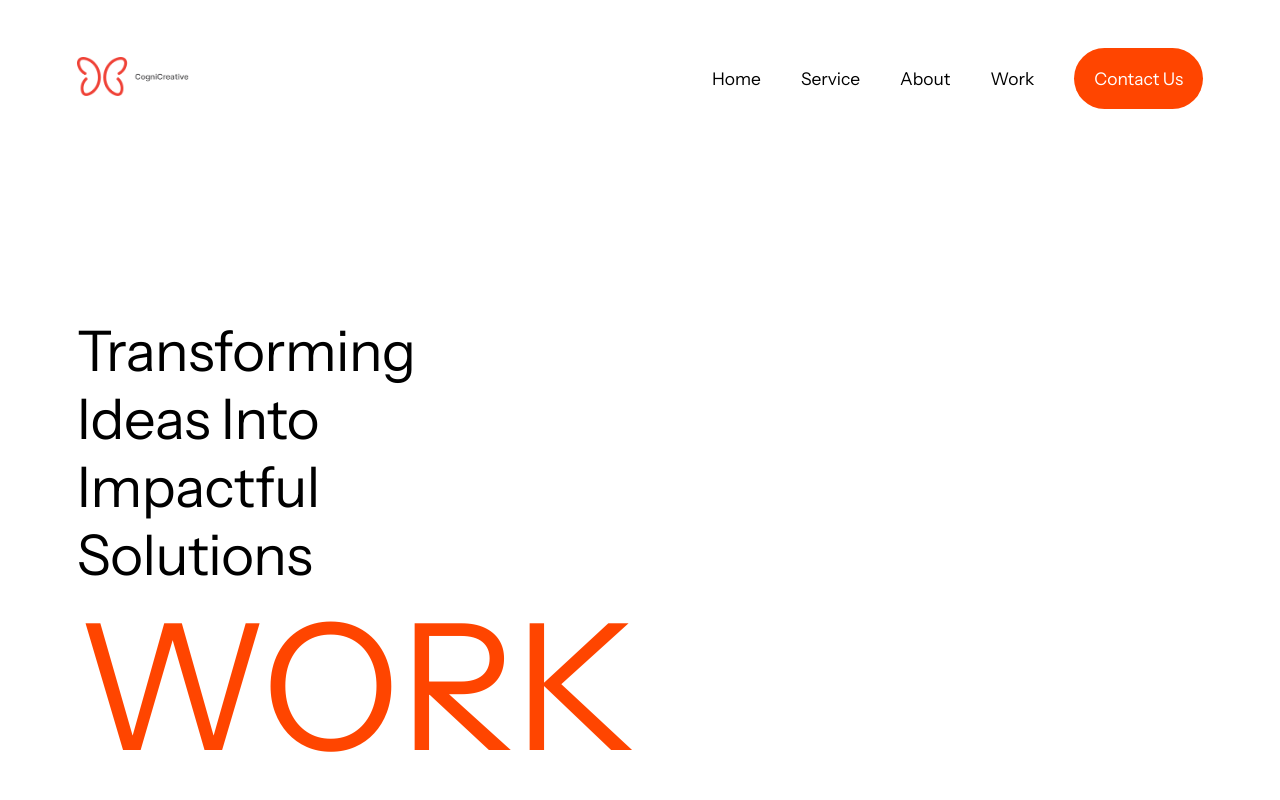
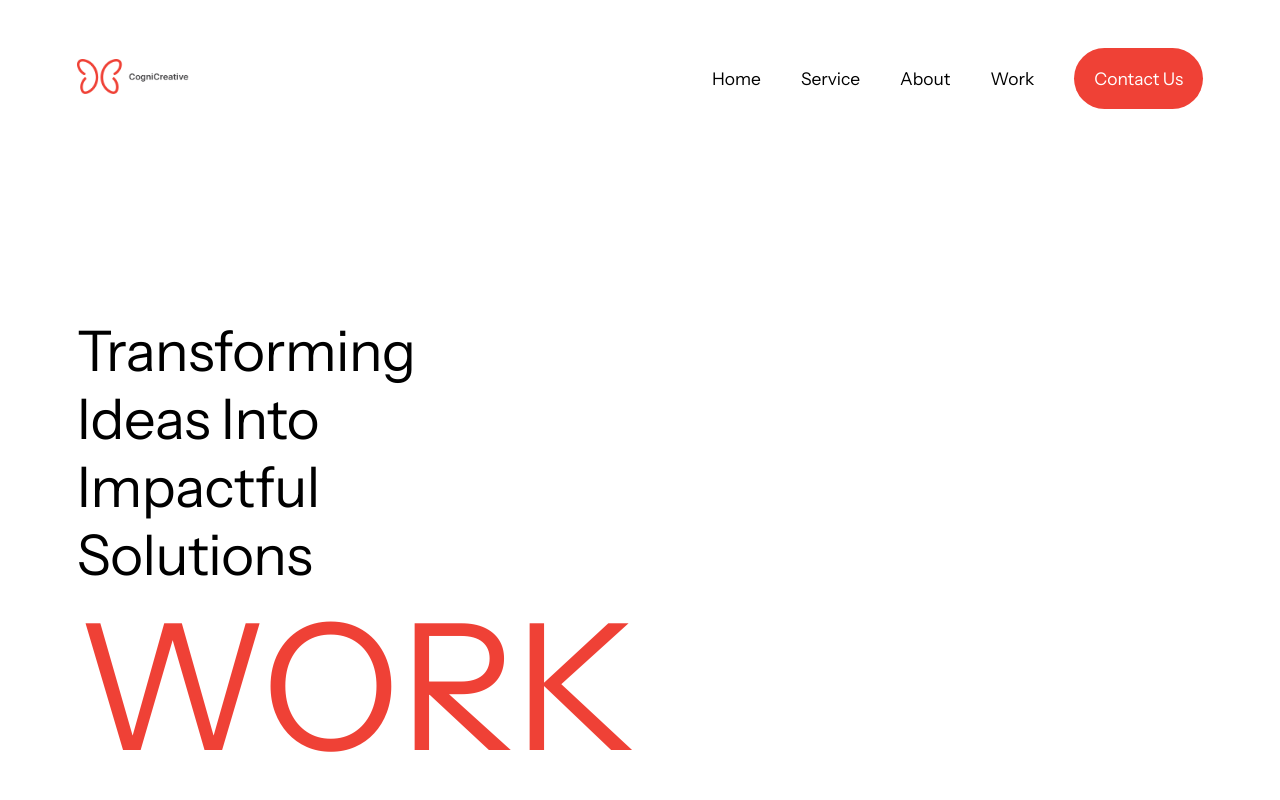
Before and after one commit to Kamal001-star/Cognicreative, a plain HTML site: page work.html in a window 1280 px wide. Shown: the top 800 px of the page. Drawn offline with Linux system fonts and the light colour scheme.

Commit message:
Colour Chaged logo

```diff
--- a/about.css
+++ b/about.css
@@ -63,7 +63,7 @@ nav {
   color: black;
 }
 .contactbutton {
-  background-color: orangered;
+  background-color: #EF4136;
   color: white;
   padding: 20px;
   border-radius: 50px;
@@ -82,7 +82,7 @@ nav {
   font-weight: 300;
 }
 .hero h1 {
-  color: orangered;
+  color: #EF4136;
   letter-spacing: -0.031rem;
   text-transform: uppercase;
   margin-top: 2rem;
@@ -152,7 +152,7 @@ nav {
   padding-top: 2.5rem;
 }
 .text {
-  border-top: 0.188rem solid orangered;
+  border-top: 0.188rem solid #EF4136;
   width: 100%;
   padding-top: 2.5rem;
   font-size: 2rem;
@@ -181,7 +181,7 @@ nav {
   line-height: 1.15;
 }
 .valuecard span {
-  color: orangered;
+  color: #EF4136;
 }
 
 .diffvalue {
@@ -327,7 +327,7 @@ nav {
   padding: 4rem;
   width: 500px;
   height: 500px;
-  border : 5px solid orangered;
+  border : 5px solid #EF4136;
   border-radius: 100%;
   position: relative;
   text-decoration: none;
@@ -335,7 +335,7 @@ nav {
   color: black;
 }
 .get-in-touch-btn a:hover{
-  background-color: orange;
+  background-color: #EF4136;
   border: 0;
   color: white;
 }
@@ -405,7 +405,7 @@ footer {
   margin-top: 100px;
 }
 .lowerfooter h1 a{
-  color: orangered;
+  color: #EF4136;
   letter-spacing: -0.031rem;
   text-transform: uppercase;
   margin-top: 2rem;
@@ -420,7 +420,7 @@ footer {
   margin-top: 10vh;
 }
 .lowerfooter p a {
-  color: orangered;
+  color: #EF4136;
   font-size: 1.11rem;
 }
 .menu {
--- a/contact.css
+++ b/contact.css
@@ -64,7 +64,7 @@ nav {
     color: black;
   }
   .contactbutton {
-    background-color: orangered;
+    background-color: #EF4136;
     color: white;
     padding: 20px;
     border-radius: 50px;
@@ -104,7 +104,7 @@ nav {
     font-weight: 300;
 }
 .hero h1{
-    color: orangered;
+    color: #EF4136;
     letter-spacing: -.031rem;
     text-transform: uppercase;
     margin-top: 2rem;
@@ -203,7 +203,7 @@ textarea{
     padding-top: 5vh;
 }
 .form-submit{
-    background-color: orangered;
+    background-color: #EF4136;
     color: white;
     text-align: center;
     border-radius: 1200px;
@@ -282,7 +282,7 @@ footer {
 
 }
 .lowerfooter h1 a{
-    color: orangered;
+    color: #EF4136;
     letter-spacing: -.031rem;
     text-transform: uppercase;
     margin-top: 2rem;
@@ -297,7 +297,7 @@ footer {
     margin-top: 10vh;
 }
 .lowerfooter p a{
-    color: orangered;
+    color: #EF4136;
     font-size: 1.110rem;
 }
 @media screen and (max-width:600px) {
--- a/index.css
+++ b/index.css
@@ -51,11 +51,6 @@ nav {
     align-items: flex-start;
     width: 100%;
   }
-  .mobile h2 {
-    color: orange;
-    font-size: 1.5rem;
-    font-weight: bolder;
-  }
   .navbar-mobile {
     display: flex;
     flex-direction: column;
@@ -68,7 +63,7 @@ nav {
     color: black;
   }
   .contactbutton {
-    background-color: orangered;
+    background-color: #EF4136;
     color: white;
     padding: 20px;
     border-radius: 50px;
@@ -336,7 +331,7 @@ nav {
     padding: 4rem;
     width: 500px;
     height: 500px;
-    border : 5px solid orangered;
+    border : 5px solid #EF4136;
     border-radius: 100%;
     position: relative;
     text-decoration: none;
@@ -344,7 +339,7 @@ nav {
     color: black;
 }
 .get-in-touch-btn a:hover{
-    background-color: orange;
+    background-color: #EF4136;
     border: 0;
     color: white;
 }
@@ -425,7 +420,7 @@ footer a {
     margin-top: 10vh;
 }
 .lowerfooter p a{
-    color: orangered;
+    color: #EF4136;
     font-size: 1.110rem;
 }
 
--- a/sesrvice.css
+++ b/sesrvice.css
@@ -61,7 +61,7 @@ nav {
     color: black;
   }
   .contactbutton {
-    background-color: orangered;
+    background-color: #EF4136;
     color: white;
     padding: 20px;
     border-radius: 50px;
@@ -101,7 +101,7 @@ nav {
     font-weight: 300;
 }
 .hero h1{
-    color: orangered;
+    color: #EF4136;
     letter-spacing: -.031rem;
     text-transform: uppercase;
     margin-top: 2rem;
@@ -176,7 +176,7 @@ nav {
     border-radius: 100%;
 }
 span{
-    color: orangered;
+    color: #EF4136;
 }
 .para{
     display: none;
@@ -433,7 +433,7 @@ span{
     padding: 4rem;
     width: 500px;
     height: 500px;
-    border : 5px solid orangered;
+    border : 5px solid #EF4136;
     border-radius: 100%;
     position: relative;
     text-decoration: none;
@@ -441,7 +441,7 @@ span{
     color: black;
 }
 .get-in-touch-btn a:hover{
-    background-color: orange;
+    background-color: #EF4136;
     border: 0;
     color: white;
 }
@@ -510,7 +510,7 @@ footer {
 
 }
 .lowerfooter h1 a{
-    color: orangered;
+    color: #EF4136;
     letter-spacing: -.031rem;
     text-transform: uppercase;
     margin-top: 2rem;
@@ -525,7 +525,7 @@ footer {
     margin-top: 10vh;
 }
 .lowerfooter p a{
-    color: orangered;
+    color: #ef4136;
     font-size: 1.110rem;
 }
 @media screen and (max-width:600px){
--- a/work.css
+++ b/work.css
@@ -61,7 +61,7 @@ nav {
     color: black;
   }
   .contactbutton {
-    background-color: orangered;
+    background-color: #EF4136;
     color: white;
     padding: 20px;
     border-radius: 50px;
@@ -89,13 +89,6 @@ nav {
     width: 24px;
     height: 24px;
   }
-.contactbutton{
-    background-color: orangered;
-    color: white;
-    padding: 20px;
-    border-radius: 50px;
-    font-size: 1.090rem;
-}
 .hero{
     display: flex;
     align-items: flex-start;
@@ -109,7 +102,7 @@ nav {
     font-weight: 300;
 }
 .hero h1{
-    color: orangered;
+    color: #EF4136;
     letter-spacing: -.031rem;
     text-transform: uppercase;
     margin-top: 2rem;
@@ -242,7 +235,7 @@ nav {
     padding: 4rem;
     width: 500px;
     height: 500px;
-    border : 5px solid orangered;
+    border : 5px solid #EF4136;
     border-radius: 100%;
     position: relative;
     text-decoration: none;
@@ -250,7 +243,7 @@ nav {
     color: black;
   }
   .get-in-touch-btn a:hover{
-    background-color: orange;
+    background-color: #EF4136;
     border: 0;
     color: white;
   }
@@ -324,7 +317,7 @@ footer {
 
 }
 .lowerfooter h1 a{
-    color: orangered;
+    color: #EF4136;
     letter-spacing: -.031rem;
     text-transform: uppercase;
     margin-top: 2rem;
@@ -339,7 +332,7 @@ footer {
     margin-top: 10vh;
 }
 .lowerfooter p a{
-    color: orangered;
+    color: #EF4136;
     font-size: 1.110rem;
 }
 @media screen and (max-width:600px){
--- a/work.html
+++ b/work.html
@@ -10,7 +10,7 @@
     <main>
       <nav>
         <div class="logo">
-          <img src="Images/Frame 7.png" alt="">
+          <img src="Images/logo.png" alt="">
         </div>
         <div class="navbar">
           <a href="index.html">Home</a>
```
Also changed, not shown: about.html (+1 -1 lines), contact.html (+1 -1 lines), index.html (+2 -2 lines), service.html (+1 -1 lines), Images/Frame 7.png (deleted), Images/logo.png (added).
